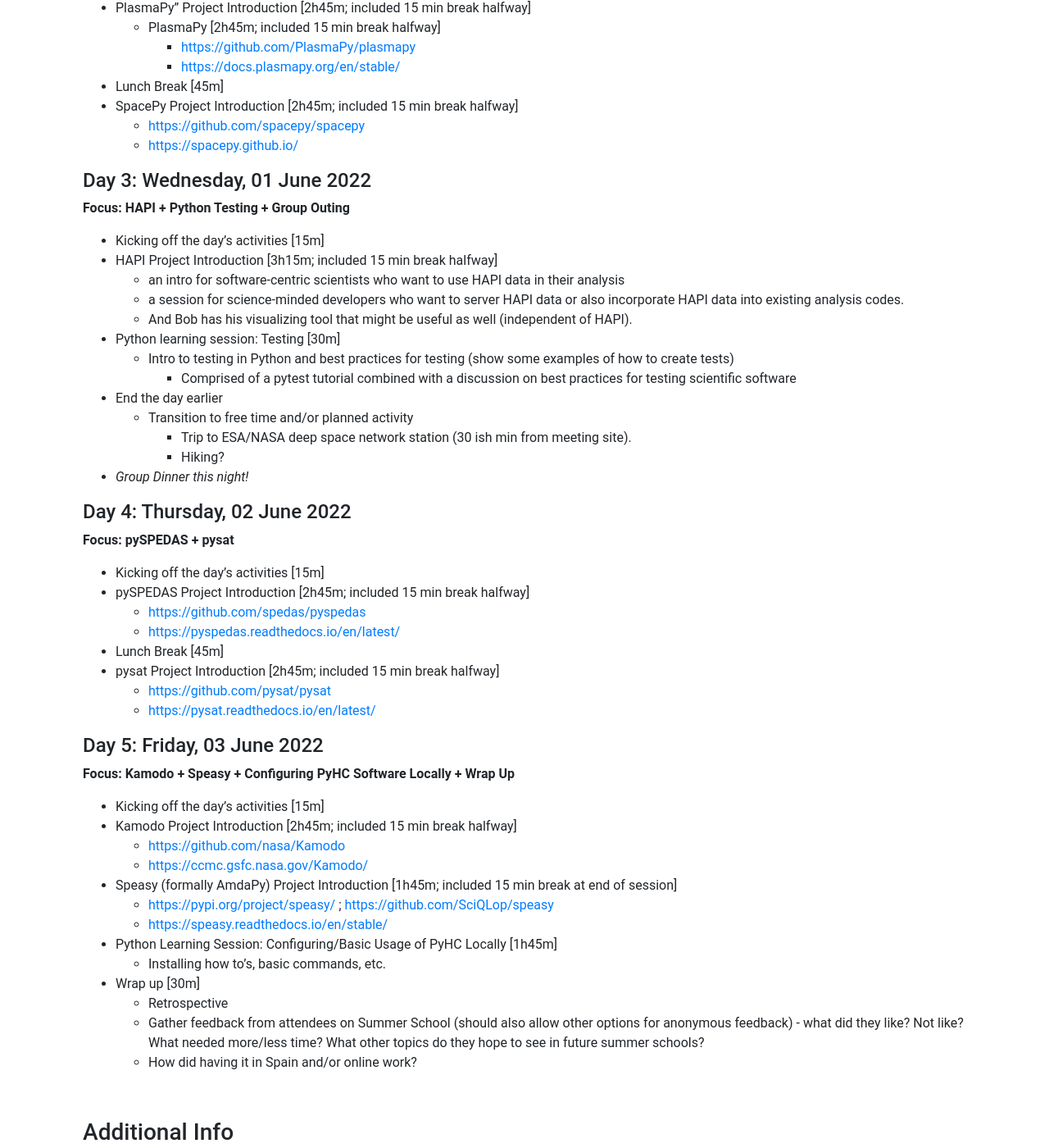
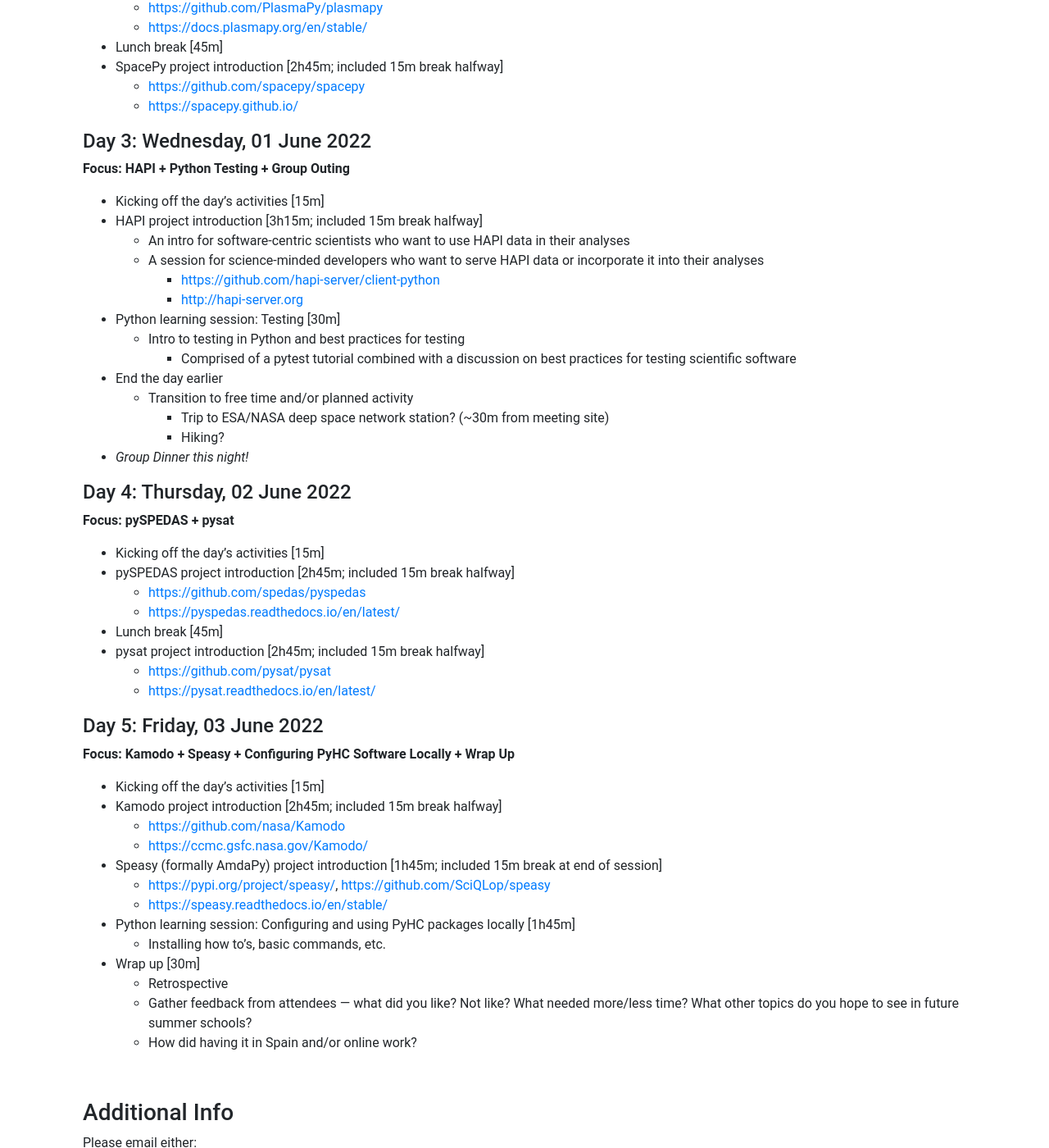
Before and after one commit to heliophysicsPy/heliophysicsPy.github.io, a Jekyll site: the page built from _pages/meetings/summer_school.md, in a window 1280 px wide and 1400 px high, scrolled down 1943 px. Shown: the whole window at 82% size. Built offline with Jekyll 4.4.1, drawn with Linux system fonts in a browser that asks for light colours; nearby versions of some CDN libraries; some of the changed text lies outside the part shown.

Commit message:
Clean up agenda text

```diff
--- a/_pages/meetings/summer_school.md
+++ b/_pages/meetings/summer_school.md
@@ -39,68 +39,68 @@
     - Includes overview of the group as a whole
     - Overview of PyHC resources (i.e. heliopython.org)
     - Overview of PyHC activities
-    - Mention of our [standards](https://github.com/heliophysicsPy/standards/blob/main/standards.md), mission statement and strategic goals, and how they fit into everything we’ve learned about so far w.r.t. doing open science!
- - “AstroPy for Heliophysics” Project introduction [2h45m; included 15 min break halfway]
+    - Mention of our [standards](https://github.com/heliophysicsPy/standards/blob/main/standards.md), mission statement and strategic goals, and how they fit into doing open science!
+ - “AstroPy for Heliophysics” project introduction [2h45m; included 15m break halfway]
     - [https://github.com/astropy/astropy](https://github.com/astropy/astropy)
     - [https://docs.astropy.org/en/stable/](https://docs.astropy.org/en/stable/)
- - Lunch Break [45m]
- - SunPy Project Introduction [2h45m; included 15 min break halfway]
+ - Lunch break [45m]
+ - SunPy project introduction [2h45m; included 15m break halfway]
     - [https://github.com/sunpy/sunpy](https://github.com/sunpy/sunpy )
     - [https://docs.sunpy.org/en/stable/](https://docs.sunpy.org/en/stable/)
 
 #### Day 2: Tuesday, 31 May 2022
 **Focus: PlasmaPy + SpacePy**
  - Kicking off the day’s activities [15m]
- - PlasmaPy” Project Introduction [2h45m; included 15 min break halfway]
-    - PlasmaPy [2h45m; included 15 min break halfway]
-        - [https://github.com/PlasmaPy/plasmapy](https://github.com/PlasmaPy/plasmapy)
-        - [https://docs.plasmapy.org/en/stable/](https://docs.plasmapy.org/en/stable/)
- - Lunch Break [45m]
- - SpacePy Project Introduction [2h45m; included 15 min break halfway]
+ - PlasmaPy project introduction [2h45m; included 15m break halfway]
+    - [https://github.com/PlasmaPy/plasmapy](https://github.com/PlasmaPy/plasmapy)
+    - [https://docs.plasmapy.org/en/stable/](https://docs.plasmapy.org/en/stable/)
+ - Lunch break [45m]
+ - SpacePy project introduction [2h45m; included 15m break halfway]
     - [https://github.com/spacepy/spacepy](https://github.com/spacepy/spacepy)
     - [https://spacepy.github.io/](https://spacepy.github.io/)
 
 #### Day 3: Wednesday, 01 June 2022
 **Focus: HAPI + Python Testing + Group Outing**
  - Kicking off the day’s activities [15m]
- - HAPI Project Introduction [3h15m; included 15 min break halfway]
-    - an intro for software-centric scientists who want to use HAPI data in their analysis
-    - a session for science-minded developers who want to server HAPI data or also incorporate HAPI data into existing analysis codes.
-    - And Bob has his visualizing tool that might be useful as well (independent of HAPI).
+ - HAPI project introduction [3h15m; included 15m break halfway]
+    - An intro for software-centric scientists who want to use HAPI data in their analyses
+    - A session for science-minded developers who want to serve HAPI data or incorporate it into their analyses
+        - [https://github.com/hapi-server/client-python](https://github.com/hapi-server/client-python)
+        - [http://hapi-server.org](http://hapi-server.org)
  - Python learning session: Testing [30m]
-    - Intro to testing in Python and best practices for testing (show some examples of how to create tests)
+    - Intro to testing in Python and best practices for testing
         - Comprised of a pytest tutorial combined with a discussion on best practices for testing scientific software
  - End the day earlier
     - Transition to free time and/or planned activity
-        - Trip to ESA/NASA deep space network station (30 ish min from meeting site).
+        - Trip to ESA/NASA deep space network station? (~30m from meeting site)
         - Hiking?
  - _Group Dinner this night!_
 
 #### Day 4: Thursday, 02 June 2022
 **Focus: pySPEDAS + pysat**
  - Kicking off the day’s activities [15m]
- - pySPEDAS Project Introduction [2h45m; included 15 min break halfway]
+ - pySPEDAS project introduction [2h45m; included 15m break halfway]
     - [https://github.com/spedas/pyspedas](https://github.com/spedas/pyspedas)
     - [https://pyspedas.readthedocs.io/en/latest/](https://pyspedas.readthedocs.io/en/latest/)
- - Lunch Break [45m]
- - pysat Project Introduction [2h45m; included 15 min break halfway]
+ - Lunch break [45m]
+ - pysat project introduction [2h45m; included 15m break halfway]
     - [https://github.com/pysat/pysat](https://github.com/pysat/pysat)
     - [https://pysat.readthedocs.io/en/latest/](https://pysat.readthedocs.io/en/latest/)
 
 #### Day 5: Friday, 03 June 2022
 **Focus: Kamodo + Speasy + Configuring PyHC Software Locally + Wrap Up**
  - Kicking off the day’s activities [15m]
- - Kamodo Project Introduction [2h45m; included 15 min break halfway]
+ - Kamodo project introduction [2h45m; included 15m break halfway]
     - [https://github.com/nasa/Kamodo](https://github.com/nasa/Kamodo)
     - [https://ccmc.gsfc.nasa.gov/Kamodo/](https://ccmc.gsfc.nasa.gov/Kamodo/ )
- - Speasy (formally AmdaPy) Project Introduction [1h45m; included 15 min break at end of session]
-    - [https://pypi.org/project/speasy/](https://pypi.org/project/speasy/) ; [https://github.com/SciQLop/speasy](https://github.com/SciQLop/speasy)
+ - Speasy (formally AmdaPy) project introduction [1h45m; included 15m break at end of session]
+    - [https://pypi.org/project/speasy/](https://pypi.org/project/speasy/), [https://github.com/SciQLop/speasy](https://github.com/SciQLop/speasy)
     - [https://speasy.readthedocs.io/en/stable/](https://speasy.readthedocs.io/en/stable/ )
- - Python Learning Session: Configuring/Basic Usage of PyHC Locally [1h45m]
+ - Python learning session: Configuring and using PyHC packages locally [1h45m]
     - Installing how to’s, basic commands, etc.
  - Wrap up [30m]
     - Retrospective
-    - Gather feedback from attendees on Summer School (should also allow other options for anonymous feedback) - what did they like? Not like? What needed more/less time? What other topics do they hope to see in future summer schools?
+    - Gather feedback from attendees — what did you like? Not like? What needed more/less time? What other topics do you hope to see in future summer schools?
     - How did having it in Spain and/or online work?
 
 <br>
```
